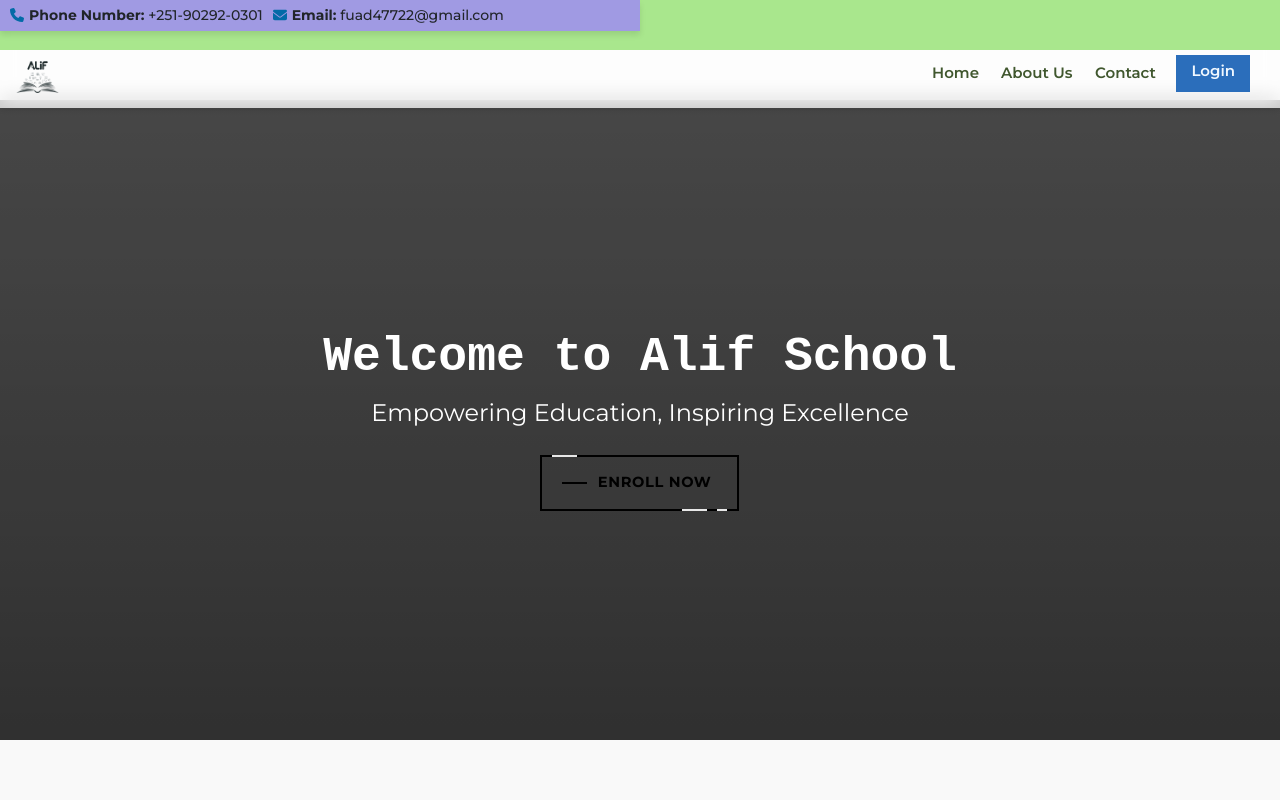
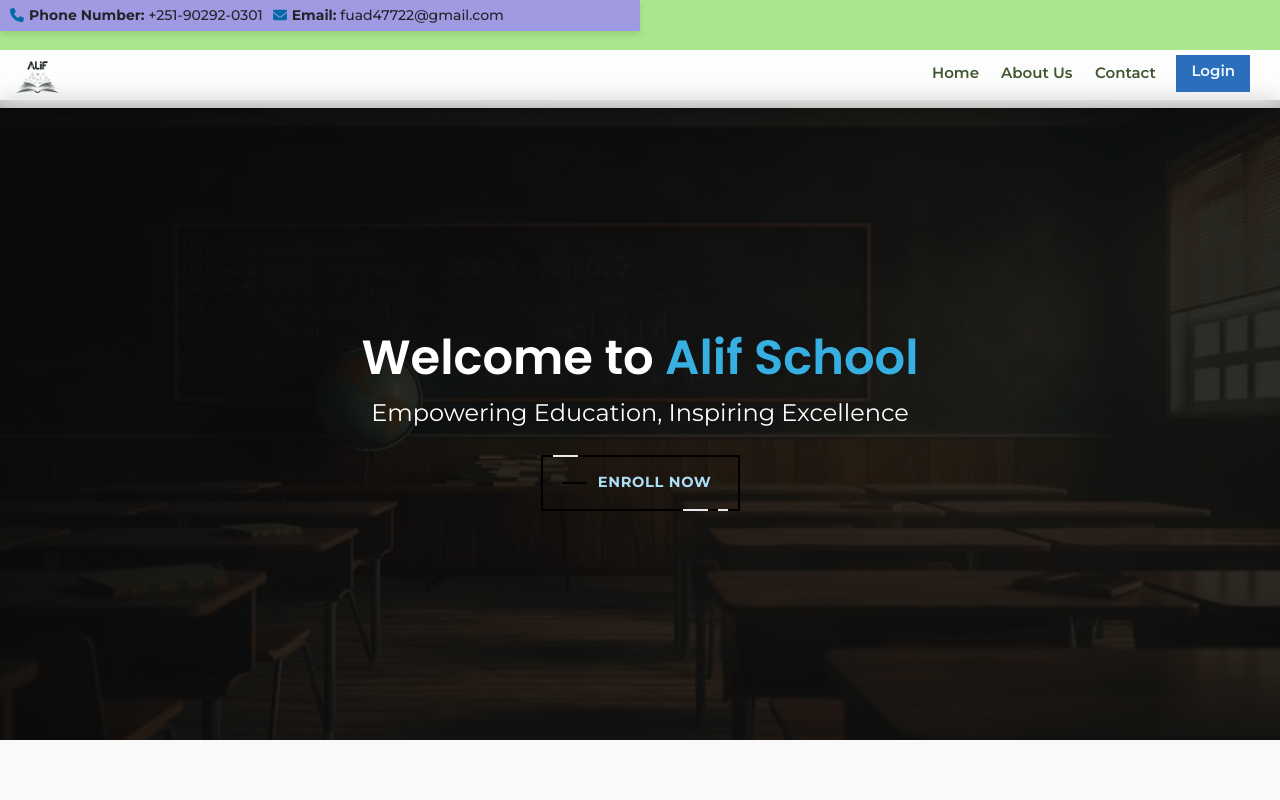
Before and after one commit to FuadJemal86/Alif-School-System, a React (Vite) app in the folder cliaynt/: page / in a window 1280 px wide. Shown: the top 800 px of the page. Built offline with nearby package versions, Linux system fonts and the light colour scheme; no server answers.

Commit message:
Refactor CSS styles for navigation and banners; update background colors and link components

```diff
--- a/cliaynt/componets/admin/navCss/nav.css
+++ b/cliaynt/componets/admin/navCss/nav.css
@@ -260,6 +260,7 @@ a {
     justify-content: center;
     align-items: center;
     min-height: 100vh;
+    background-color: #f8fafc;
 }
 
 .spinner {
--- a/cliaynt/componets/home/Body.jsx
+++ b/cliaynt/componets/home/Body.jsx
@@ -7,6 +7,7 @@ import school1 from './logo/shoolEnvi1.jpeg';
 import school2 from './logo/schoolEnvi2.jpeg';
 import school3 from './logo/schoolEnvi3.jpg';
 import api from '../../src/api';
+import { Link } from 'react-router-dom';
 
 function Body() {
 
@@ -53,14 +54,14 @@ function Body() {
             <div>
                 <div className="banner">
                     <div className="banner-content">
-                        <h1>Welcome to Alif School</h1>
+                        <h1>Welcome to <span className='banner-span-text'>Alif School</span></h1>
                         <p>Empowering Education, Inspiring Excellence</p>
-                        <a class="fancy" href="#">
-                            <span class="top-key"></span>
-                            <span class="text">Enroll now</span>
-                            <span class="bottom-key-1"></span>
-                            <span class="bottom-key-2"></span>
-                        </a>
+                        <Link to={'/student-login'} class="fancy" t>
+                            <span className="top-key"></span>
+                            <span className="text">Enroll now</span>
+                            <span className="bottom-key-1"></span>
+                            <span className="bottom-key-2"></span>
+                        </Link>
                     </div>
                 </div>
             </div>
--- a/cliaynt/componets/home/contact/contact css/contactBanner.css
+++ b/cliaynt/componets/home/contact/contact css/contactBanner.css
@@ -13,7 +13,7 @@
 .banner {
     width: 100%;
     height: 80vh;
-    background: linear-gradient(to bottom, rgba(0, 0, 0, 0.8), rgba(0, 0, 0, 0.9)), url('') no-repeat center/cover;
+    background: linear-gradient(to bottom, rgba(0, 0, 0, 0.8), rgba(0, 0, 0, 0.8)), url('../../logo/banner2.jpeg') no-repeat center/cover;
     display: flex;
     justify-content: center;
     align-items: center;
@@ -24,6 +24,10 @@
     margin-top: 100px;
 }
 
+.banner-span-text {
+    color: #37AFE1;
+}
+
 /* Animation */
 .banner:before {
     content: '';
@@ -32,7 +36,7 @@
     left: -50%;
     width: 200%;
     height: 100%;
-    background: rgba(255, 255, 255, 0.1);
+    background: #1f20214f;;
     transform: skewX(-45deg);
     animation: slide 4s linear infinite;
 }
@@ -72,7 +76,8 @@
     font-size: 3rem;
     margin-bottom: 0.5rem;
     animation: fadeIn 2s ease-in;
-    font-family: monospace;
+    font-family: 'Poppins', sans-serif;
+
     font-weight: 600;
 }
 
--- a/cliaynt/componets/home/homeCss/body.css
+++ b/cliaynt/componets/home/homeCss/body.css
@@ -20,35 +20,10 @@ body {
     margin-bottom: 100px;
 }
 
-.banner {
-    width: 100%;
-    height: 80vh;
-    background: linear-gradient(to bottom, rgba(0, 0, 0, 0.8), rgba(0, 0, 0, 0.9)), url('') no-repeat center/cover;
-    display: flex;
-    justify-content: center;
-    align-items: center;
-    text-align: center;
-    color: #fff;
-    position: relative;
-    overflow: hidden;
-}
-
 .body-icon {
     font-size: 30px;
 }
 
-/* Animation */
-.banner:before {
-    content: '';
-    position: absolute;
-    top: 0;
-    left: -50%;
-    width: 200%;
-    height: 100%;
-    background: rgba(255, 255, 255, 0.1);
-    transform: skewX(-45deg);
-    animation: slide 4s linear infinite;
-}
 
 @keyframes slide {
     0% {
@@ -61,23 +36,6 @@ body {
 }
 
 /* Banner Content */
-banner-content .banner-content {
-    z-index: 1;
-    max-width: 800px;
-    margin: 0 auto;
-}
-
-.banner-content h1 {
-    font-size: 4rem;
-    margin-bottom: 0.5rem;
-    animation: fadeIn 2s ease-in;
-}
-
-.banner-content p {
-    font-size: 1.5rem;
-    margin-bottom: 1.5rem;
-    animation: fadeIn 2s ease-in 0.5s;
-}
 
 /* From Uiverse.io by cssbuttons-io */
 .fancy {
@@ -126,7 +84,7 @@ banner-content .banner-content {
     transition: all 0.3s ease-in-out;
     text-transform: uppercase;
     text-decoration: none;
-    color: black;
+    color: #abe0f7;
 }
 
 .fancy .top-key {
@@ -161,7 +119,7 @@ banner-content .banner-content {
 
 .fancy:hover {
     color: white;
-    background: black;
+    background: rgb(160, 79, 12);
 }
 
 .fancy:hover::before {
@@ -190,6 +148,7 @@ banner-content .banner-content {
     0% {
         opacity: 0;
         transform: translateY(20px);
+
     }
 
     100% {
--- a/cliaynt/componets/home/loginPage/loginCss/login.css
+++ b/cliaynt/componets/home/loginPage/loginCss/login.css
@@ -319,7 +319,6 @@
 /* login header */
 
 .login-header-container {
-    background: #dbddda;
     backdrop-filter: blur(10px);
     height: 50px;
     width: 100%;
```
Also changed, not shown: cliaynt/componets/home/logo/banner.jpeg (added), cliaynt/componets/home/logo/banner2.jpeg (added).
